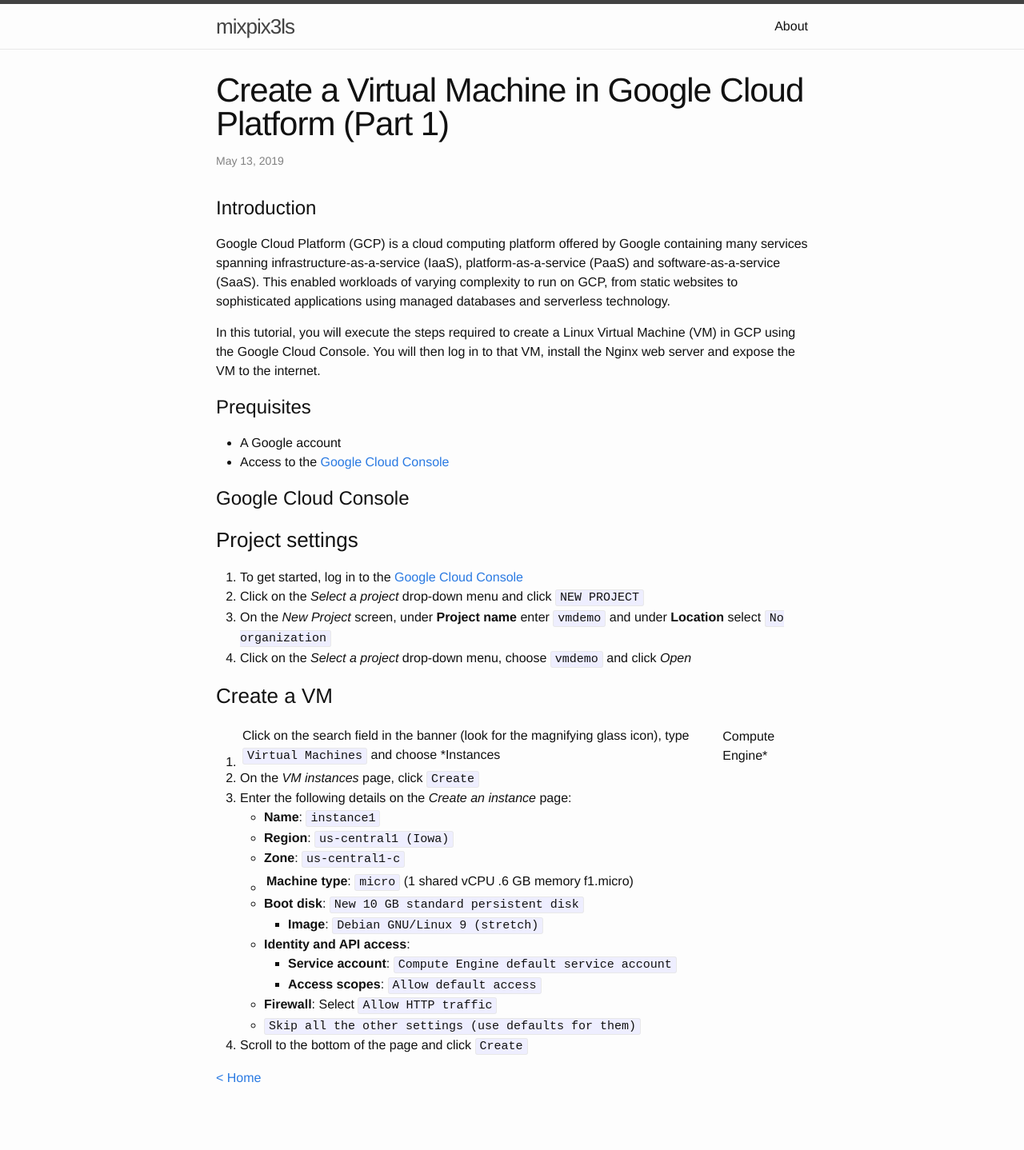
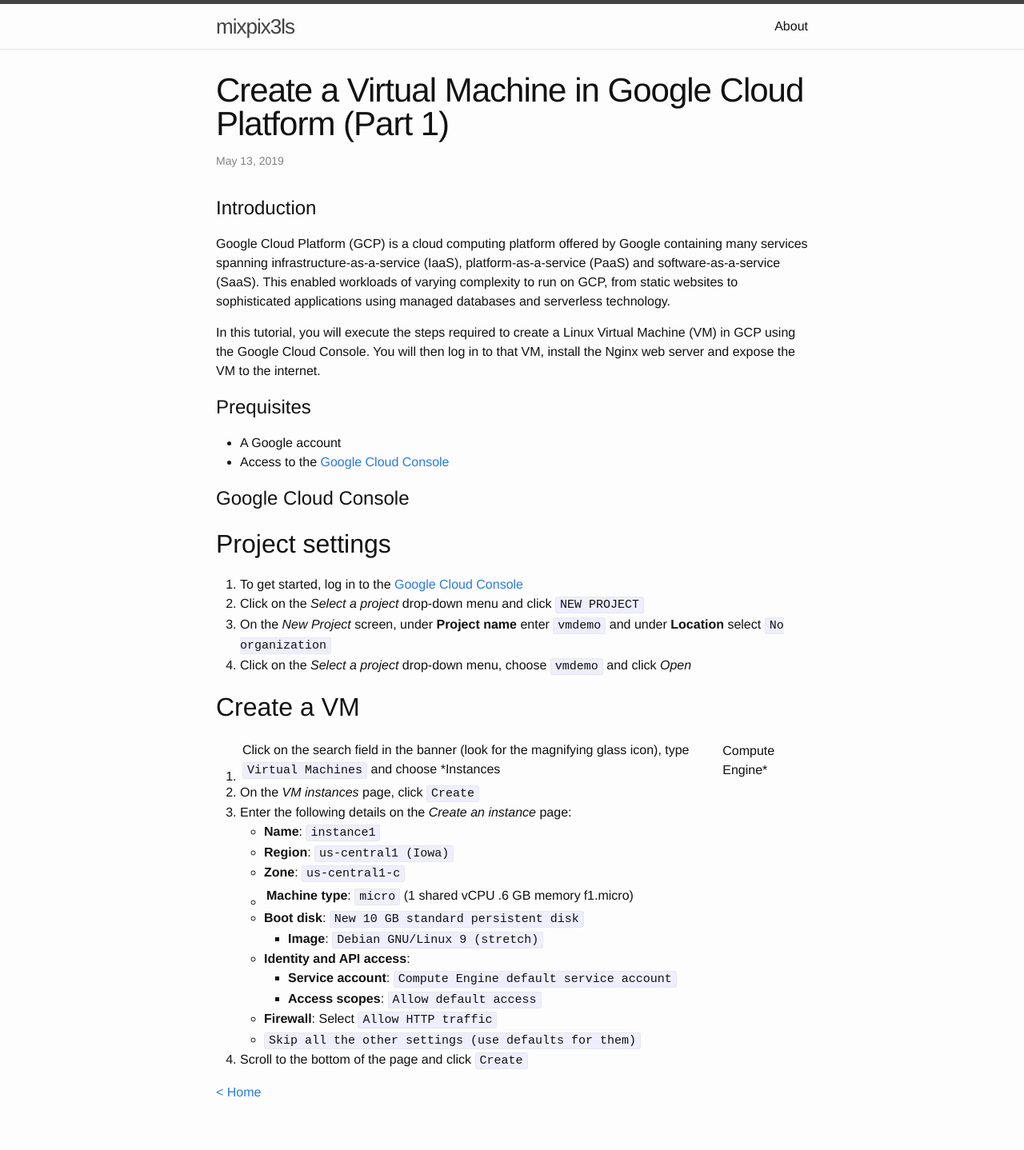
Before and after one commit to mixpix3ls/mixpix3ls.github.io, a Jekyll site: the page built from _posts/2019-05-13-gcp-virtual-machines.markdown, in a window 1280 px wide. Shown: the whole page at 80% size. Built offline with Jekyll 4.4.1, drawn with Linux system fonts in a browser that asks for light colours.

Commit message:
GCP VM content

```diff
--- a/_posts/2019-05-13-gcp-virtual-machines.markdown
+++ b/_posts/2019-05-13-gcp-virtual-machines.markdown
@@ -18,14 +18,14 @@ In this tutorial, you will execute the steps required to create a Linux Virtual
 
 # Google Cloud Console
 
-### Project settings
+## Project settings
 
 1. To get started, log in to the [Google Cloud Console]
 2. Click on the *Select a project* drop-down menu and click `NEW PROJECT`
 3. On the *New Project* screen, under **Project name** enter `vmdemo` and under  **Location** select `No organization`
 4. Click on the *Select a project* drop-down menu, choose `vmdemo` and click *Open*
 
-### Create a VM
+## Create a VM
 
 1. Click on the search field in the banner (look for the magnifying glass icon), type `Virtual Machines` and choose *Instances | Compute Engine*
 2. On the *VM instances* page, click `Create`
```
Also changed, not shown: other parts of _posts/2019-05-13-gcp-virtual-machines.markdown (+1 -1 lines).
